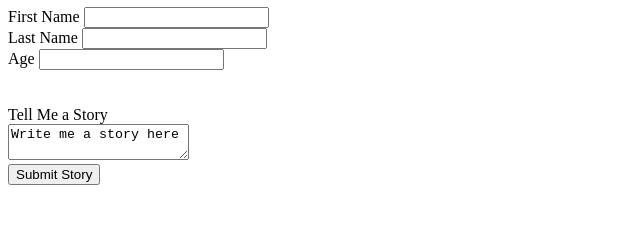
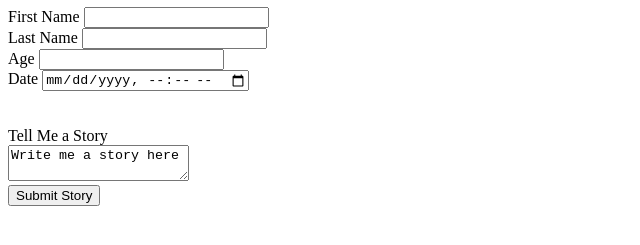
Before and after one commit to JackEstes06/hw3-first-live-website, a plain HTML site: page html/forms.html in a window 1280 px wide. Shown: the part 161-406 px from the top of the page, without its empty margins (0-640 px from the left). Drawn offline with Linux system fonts and the light colour scheme.

Commit message:
Add 1 more input type

```diff
--- a/html/forms.html
+++ b/html/forms.html
@@ -34,6 +34,10 @@
         <input type="number" id="age-input">
         <br/>
 
+        <label for="date-input">Date</label>
+        <input type="datetime-local" id="date-input">
+        <br/>
+
         <br/><br/>
         <label for="text-input">Tell Me a Story</label>
         <br/>
```
